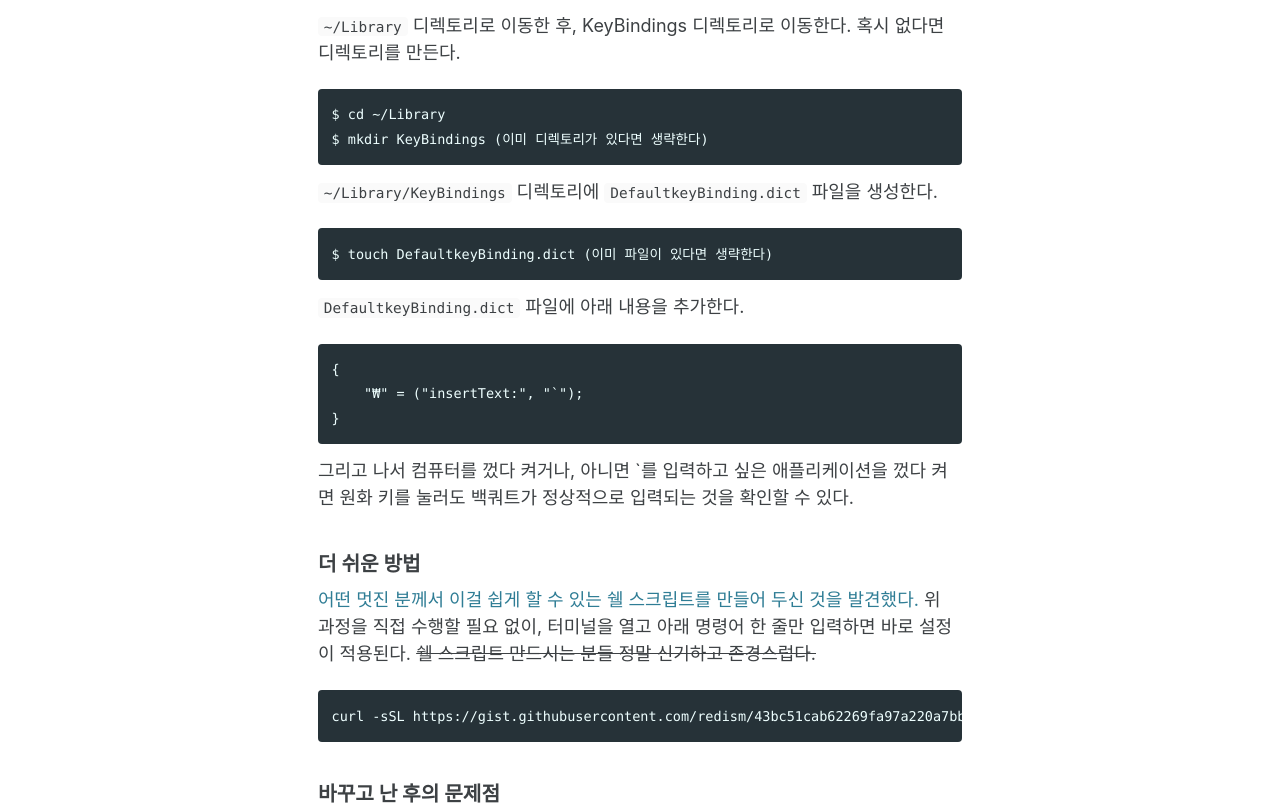
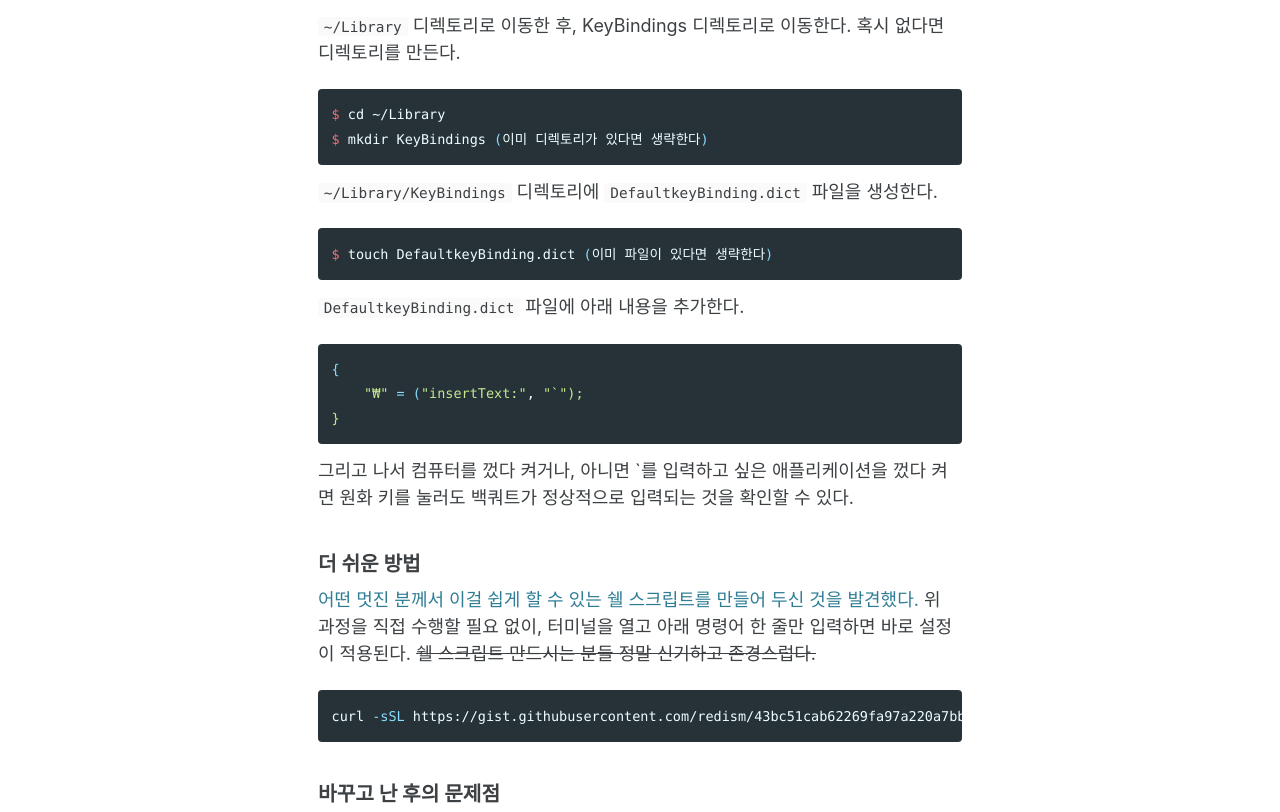
Before and after one commit to ohseyong/ohseyong.github.io, a Jekyll site: the page built from _posts/2020-06-13-won-to-backquote.md, in a window 1280 px wide and 1400 px high. Shown: the part 378-1190 px from the top of the window. Built offline with Jekyll 4.4.1, drawn with Linux system fonts in a browser that asks for light colours; cached includes are drawn as plain includes; nearby versions of some CDN libraries; comment, search, counter and statistics services are not loaded.

Commit message:
Update 2020-06-13-won-to-backquote.md

```diff
--- a/_posts/2020-06-13-won-to-backquote.md
+++ b/_posts/2020-06-13-won-to-backquote.md
@@ -17,20 +17,20 @@ macOS Sierra 이후 버전에서는 macOS의 키보드 입력 모드가 한글
 ### 해결하는 방법
 `~/Library` 디렉토리로 이동한 후, KeyBindings 디렉토리로 이동한다. 혹시 없다면 디렉토리를 만든다.
 
-~~~
+~~~shell
 $ cd ~/Library
 $ mkdir KeyBindings (이미 디렉토리가 있다면 생략한다)
 ~~~
 
 `~/Library/KeyBindings` 디렉토리에 `DefaultkeyBinding.dict` 파일을 생성한다.
 
-~~~
+~~~shell
 $ touch DefaultkeyBinding.dict (이미 파일이 있다면 생략한다)
 ~~~
 
 `DefaultkeyBinding.dict` 파일에 아래 내용을 추가한다.
 
-~~~
+~~~shell
 {
     "₩" = ("insertText:", "`");
 }
@@ -41,7 +41,7 @@ $ touch DefaultkeyBinding.dict (이미 파일이 있다면 생략한다)
 ### 더 쉬운 방법
 [어떤 멋진 분께서 이걸 쉽게 할 수 있는 쉘 스크립트를 만들어 두신 것을 발견했다.](https://gist.github.com/redism/43bc51cab62269fa97a220a7bb5e1103) 위 과정을 직접 수행할 필요 없이, 터미널을 열고 아래 명령어 한 줄만 입력하면 바로 설정이 적용된다. <del>쉘 스크립트 만드시는 분들 정말 신기하고 존경스럽다.</del>
 
-~~~
+~~~shell
 curl -sSL https://gist.githubusercontent.com/redism/43bc51cab62269fa97a220a7bb5e1103/raw/0d55b37b60e0e0bd3d0d7f53995de0a722f9820c/kr_won_to_backquote.sh | sh
 ~~~
 
```
